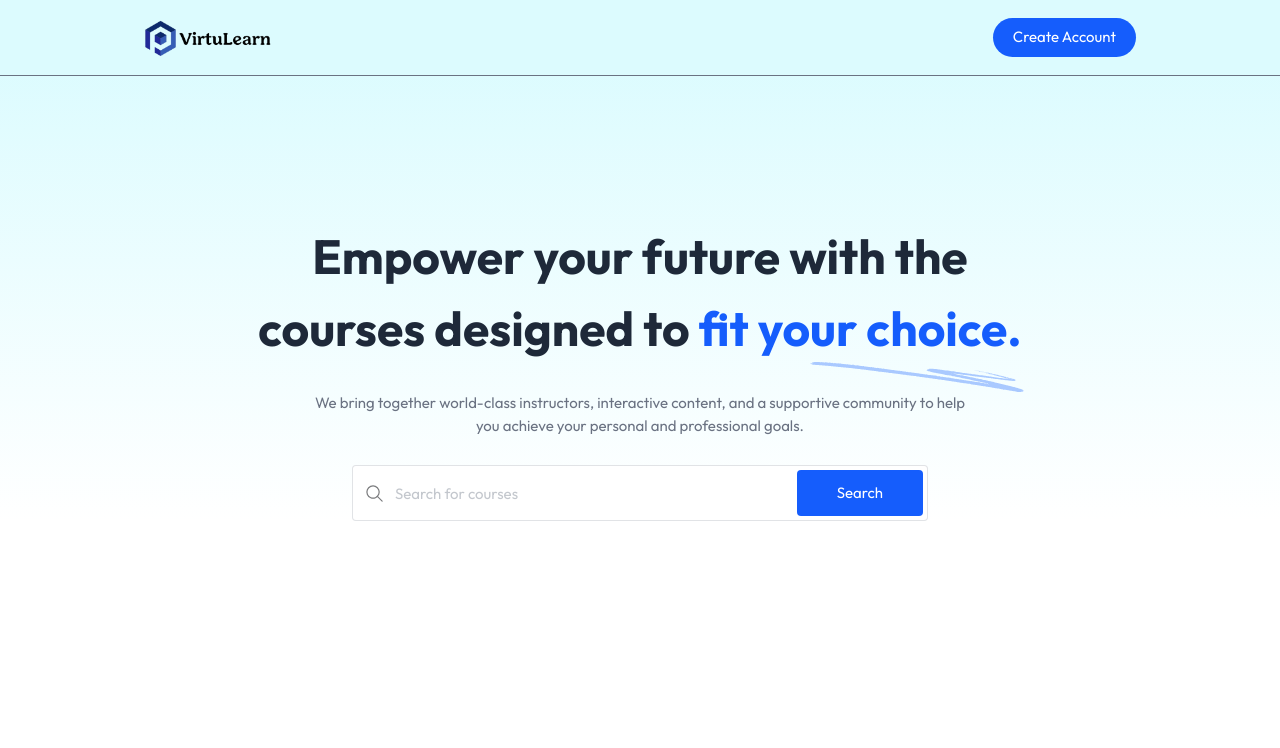
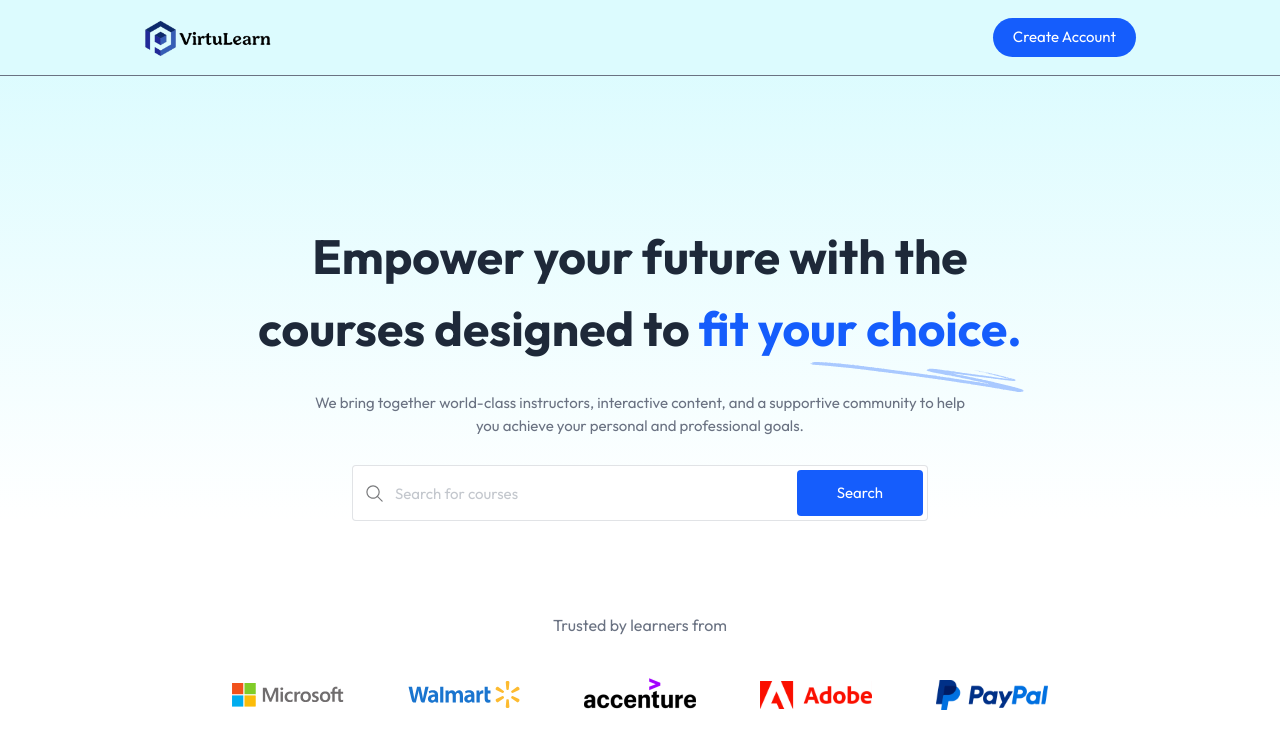
Before and after one commit to rsakm/VirtuLearn, a React (Vite) app in the folder virtualearn/: page / in a window 1280 px wide. Shown: the top 748 px of the page. Built offline with nearby package versions, Linux system fonts and the light colour scheme; no server answers.

Commit message:
Implemented the companies section in Hero for Home page of Student's routes

```diff
--- a/virtualearn/src/components/student/Companies.jsx
+++ b/virtualearn/src/components/student/Companies.jsx
@@ -1,9 +1,17 @@
 import React from 'react'
+import {assets} from '../../assets/assets'
 
 const Companies = () => {
   return (
-    <div>
-        <h1>Companies</h1>
+    <div className='pt-16'>
+        <p className='text-base text-gray-500  text-center'>Trusted by learners from</p>
+        <div className='flex flex-wrap items-center justify-center gap-6 md:gap-16 md:mt-10 mt-5'>
+          <img src={assets.microsoft_logo} alt="Microsoft" className='w-20 md:w-28' />
+          <img src={assets.walmart_logo} alt="Walmart" className='w-20 md:w-28' />
+          <img src={assets.accenture_logo} alt="Accenture" className='w-20 md:w-28' />
+          <img src={assets.adobe_logo} alt="Adobe" className='w-20 md:w-28' />
+          <img src={assets.paypal_logo} alt="paypal" className='w-20 md:w-28' />
+        </div>
     </div>
   )
 }
--- a/virtualearn/src/pages/student/Home.jsx
+++ b/virtualearn/src/pages/student/Home.jsx
@@ -1,10 +1,12 @@
 import React from 'react'
 import Hero from '../../components/student/hero'
+import Companies from '../../components/student/Companies'
 
 const Home = () => {
   return (
     <div className='flex flex-col items-center space-y-7'>
         <Hero/>
+        <Companies/>
     </div>
   )
 }
--- a/virtualearn/tailwind.config.js
+++ /dev/null
@@ -1,13 +0,0 @@
-/** @type {import('tailwindcss').Config} */
-export default {
-  content: [
-    "./index.html",
-    "./src/**/*.{js,ts,jsx,tsx}",
-  ],
-  theme: {
-    extend: {
-
-    },
-  },
-  plugins: [],
-}
```
